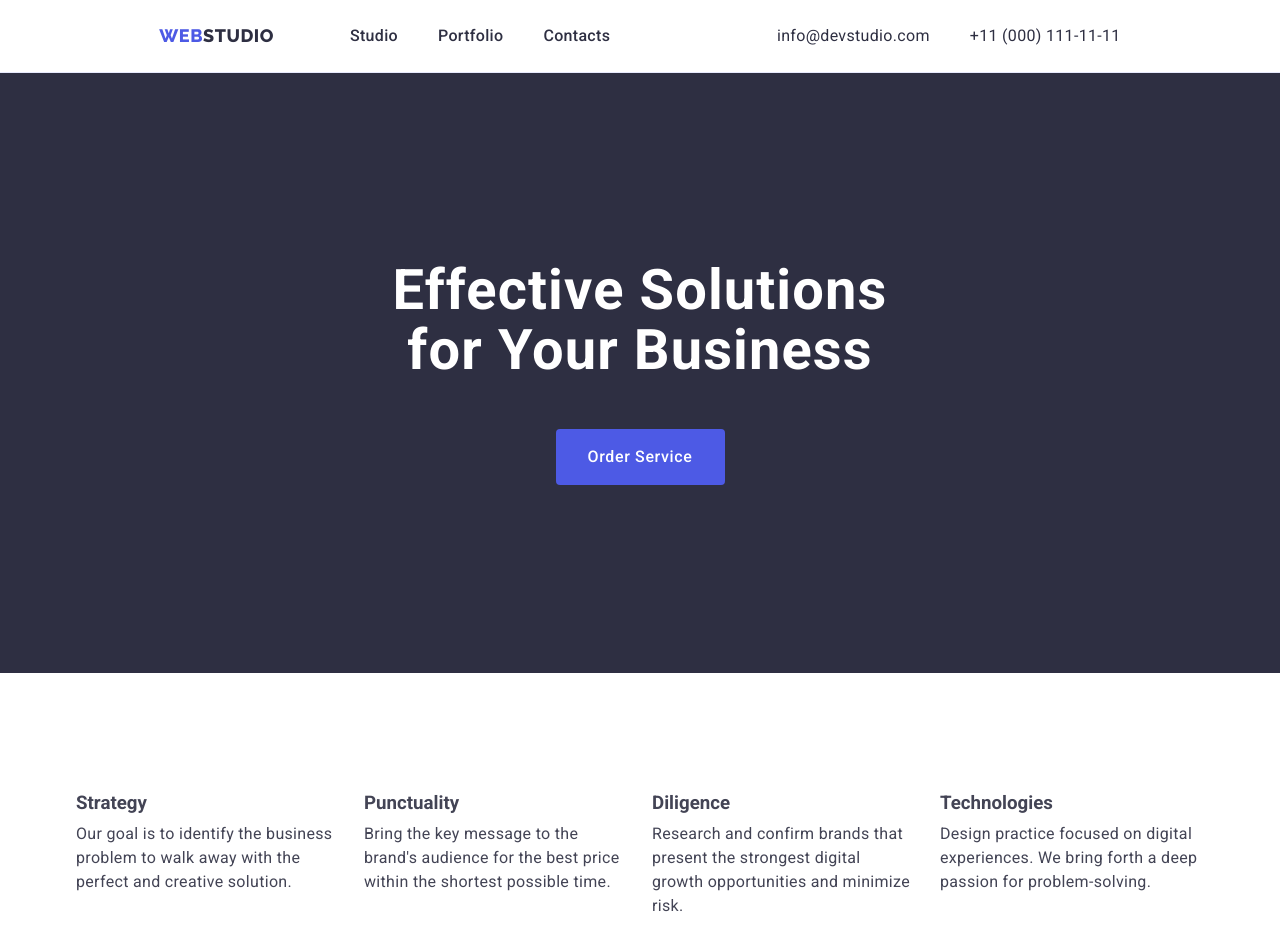
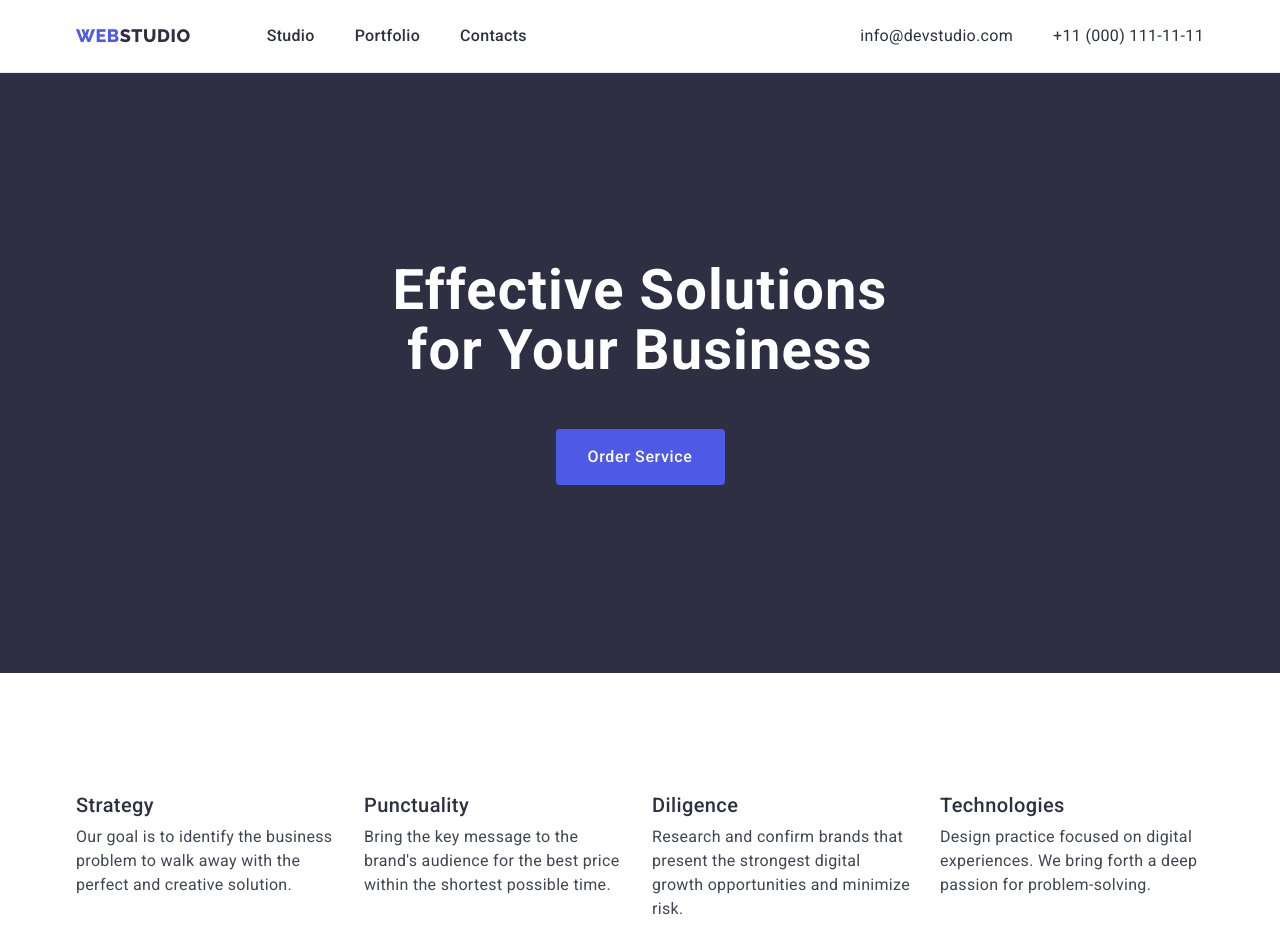
Before and after one commit to VasjaHajnas/goit-markup-hw-03, a plain HTML site: page index.html in a window 1280 px wide. Shown: the top 952 px of the page. Drawn offline with nearby package versions, Linux system fonts and the light colour scheme.

Commit message:
homework-3-#21

```diff
--- a/css/styles.css
+++ b/css/styles.css
@@ -89,12 +89,12 @@ a {
   display: flex;
   align-items: center;
   text-align: center;
-  justify-content: space-around;
 }
 
 .header-logo {
   display: flex;
   align-items: center;
+  margin-right: auto;
 }
 .header-logo-link {
   margin-right: 76px;
@@ -224,6 +224,11 @@ a {
 }
 .benefist {
   margin-bottom: 8px;
+  font-weight: 500;
+  font-size: 20px;
+  line-height: 24px;
+  letter-spacing: 0.02em;
+  color: #2e2f42;
 }
 
 .benefist-list {
@@ -264,8 +269,6 @@ a {
 }
 .function-list {
   display: flex;
-  justify-content: space-between;
-  padding-bottom: 120px;
 }
 
 .function-list-item:not(:last-child) {
```
